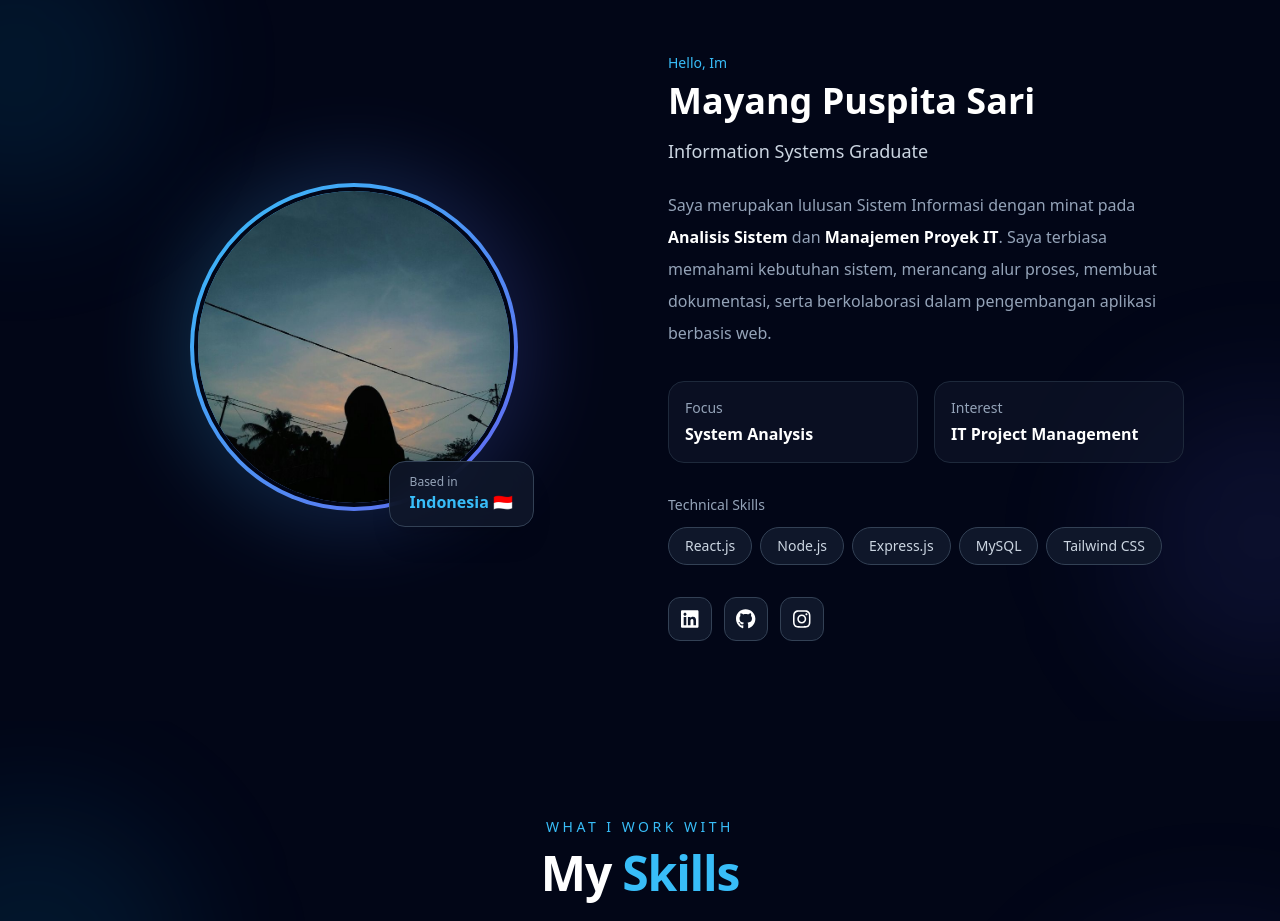
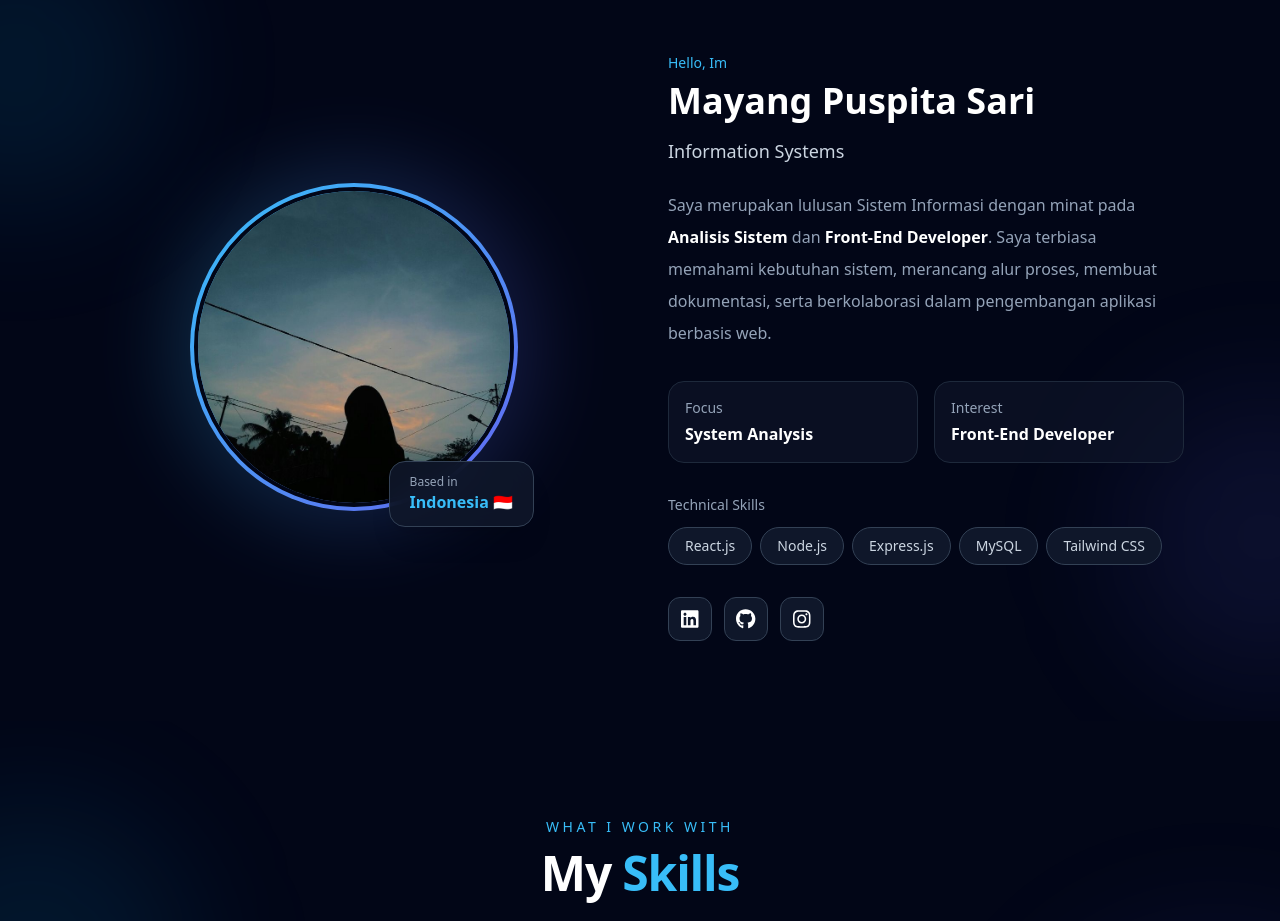
Before and after one commit to mayangpuspitasariii/Portofolio, a React (Vite) app: page / in a window 1280 px wide. Shown: the part 1040-1961 px from the top of the page. Built offline with nearby package versions, Linux system fonts and the light colour scheme.

Commit message:
update about

```diff
--- a/src/components/About.jsx
+++ b/src/components/About.jsx
@@ -63,7 +63,7 @@ const About = () => {
             </h3>
 
             <p className="mb-6 text-lg font-medium text-slate-300">
-              Information Systems Graduate
+              Information Systems
             </p>
 
             <p className="mb-8 leading-8 text-slate-400">
@@ -75,7 +75,7 @@ const About = () => {
               dan
               <span className="font-semibold text-white">
                 {" "}
-                Manajemen Proyek IT
+                Front-End Developer
               </span>
               . Saya terbiasa memahami kebutuhan sistem, merancang alur proses,
               membuat dokumentasi, serta berkolaborasi dalam pengembangan
@@ -91,7 +91,7 @@ const About = () => {
 
               <div className="rounded-2xl border border-slate-800 bg-slate-900/60 p-4 transition hover:-translate-y-1 hover:border-indigo-500/50">
                 <p className="mb-1 text-sm text-slate-400">Interest</p>
-                <p className="font-semibold">IT Project Management</p>
+                <p className="font-semibold">Front-End Developer</p>
               </div>
             </div>
 
```
